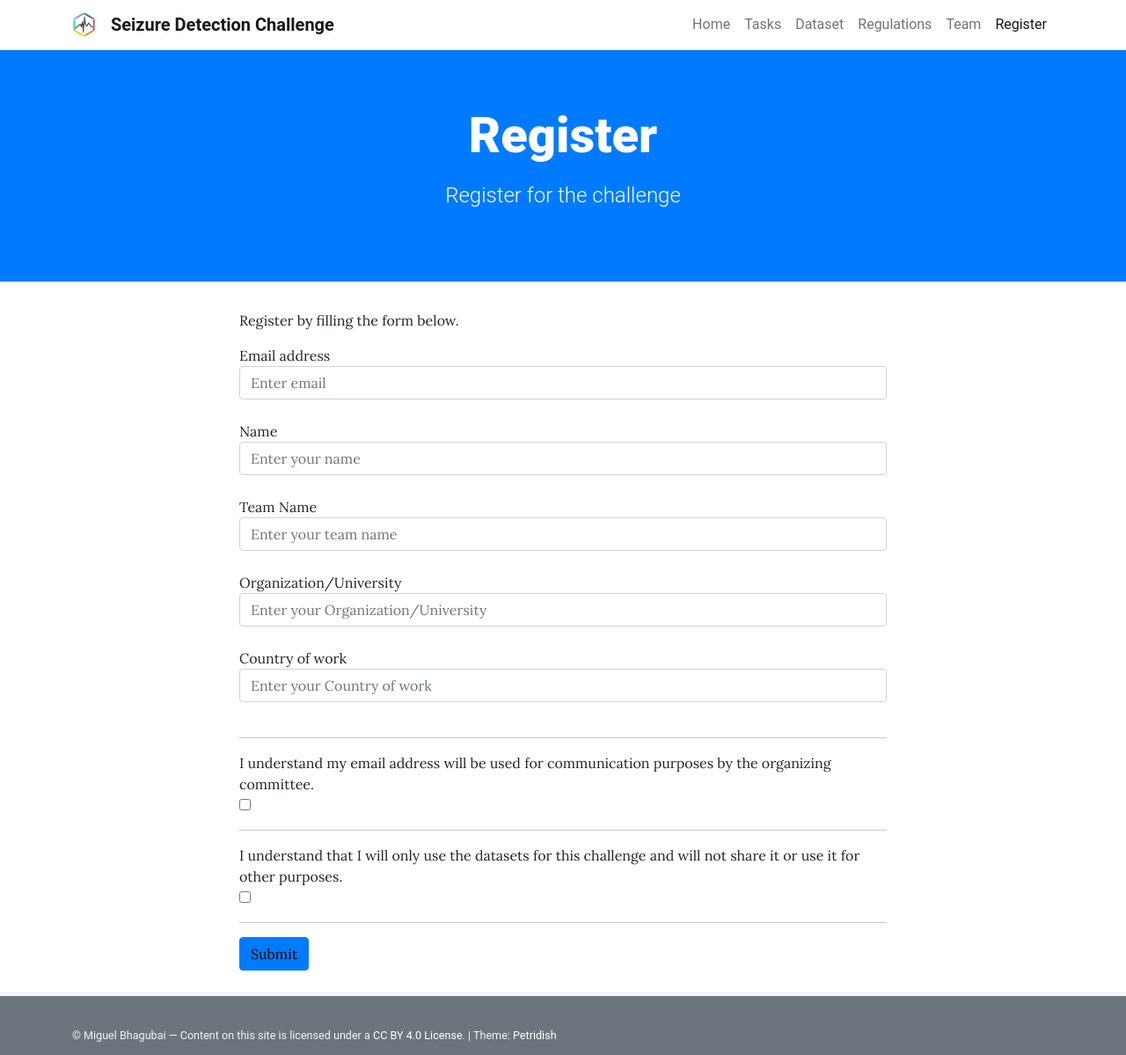
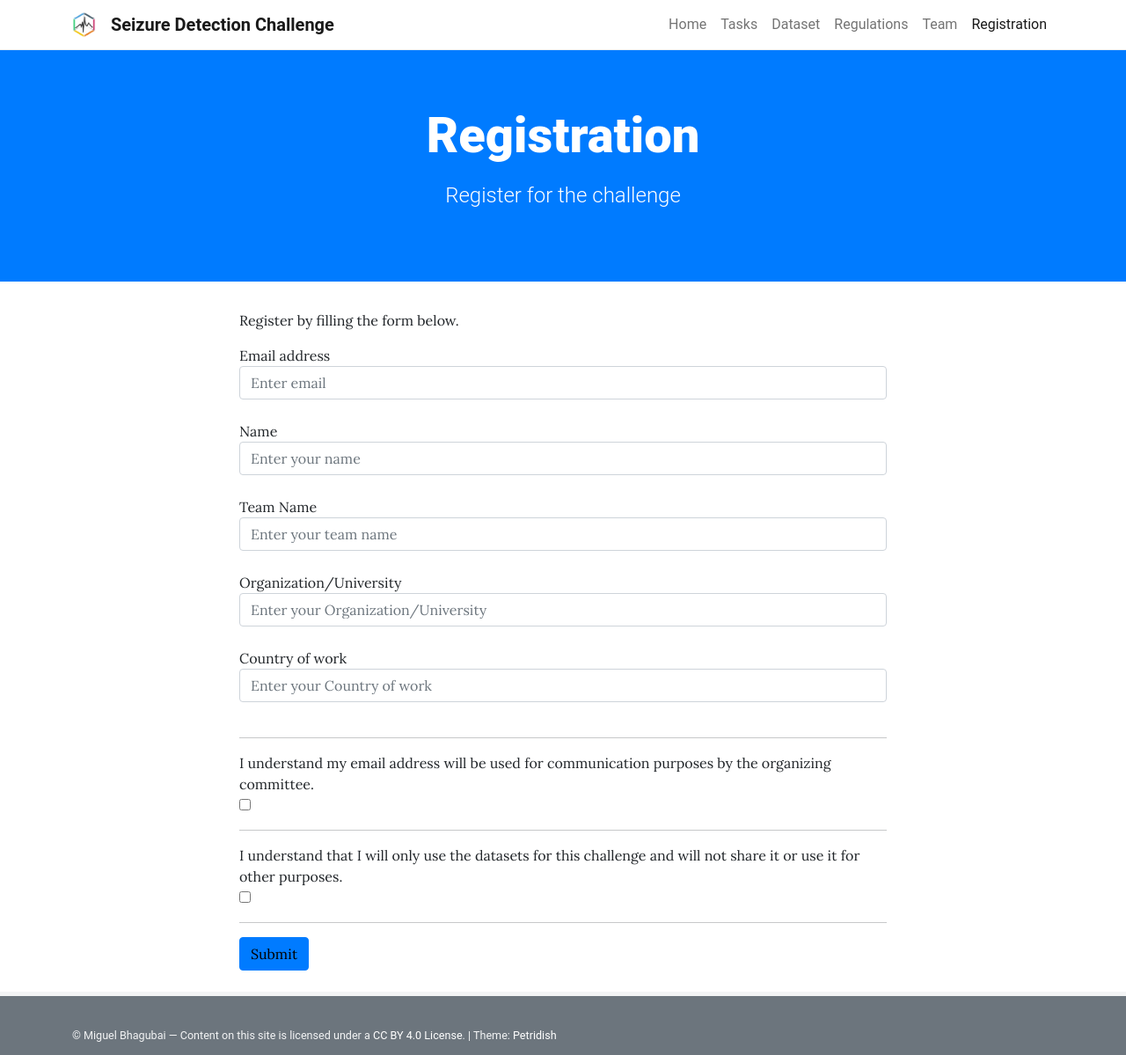
Before and after one commit to nestconf25/nestconf25.github.io, a Jekyll site: the page built from pages/register.md, in a window 1280 px wide. Shown: the whole page at 88% size. Built offline with Jekyll 4.4.1, drawn with Linux system fonts in a browser that asks for light colours.

```diff
--- a/_data/navigation.yml
+++ b/_data/navigation.yml
@@ -10,5 +10,5 @@
   href: true
 - text: Team
   href: true
-- text: Register
+- text: Registration
   href: true
--- a/pages/register.md
+++ b/pages/register.md
@@ -1,10 +1,8 @@
 ---
 layout: registration_layout
-title: Register
+title: Registration
 description: Register for the challenge
-permalink: /register/
+permalink: /registration/
 ---
 
-# Registration
-
 Register by filling the form below.
```
Also changed, not shown: pages/dataset.md (+1 -0 lines), pages/regulations.md (+1 -0 lines), pages/team.md (+1 -0 lines), pages/terms.md (+1 -0 lines), assets/theme/images/seizeit2.png.
